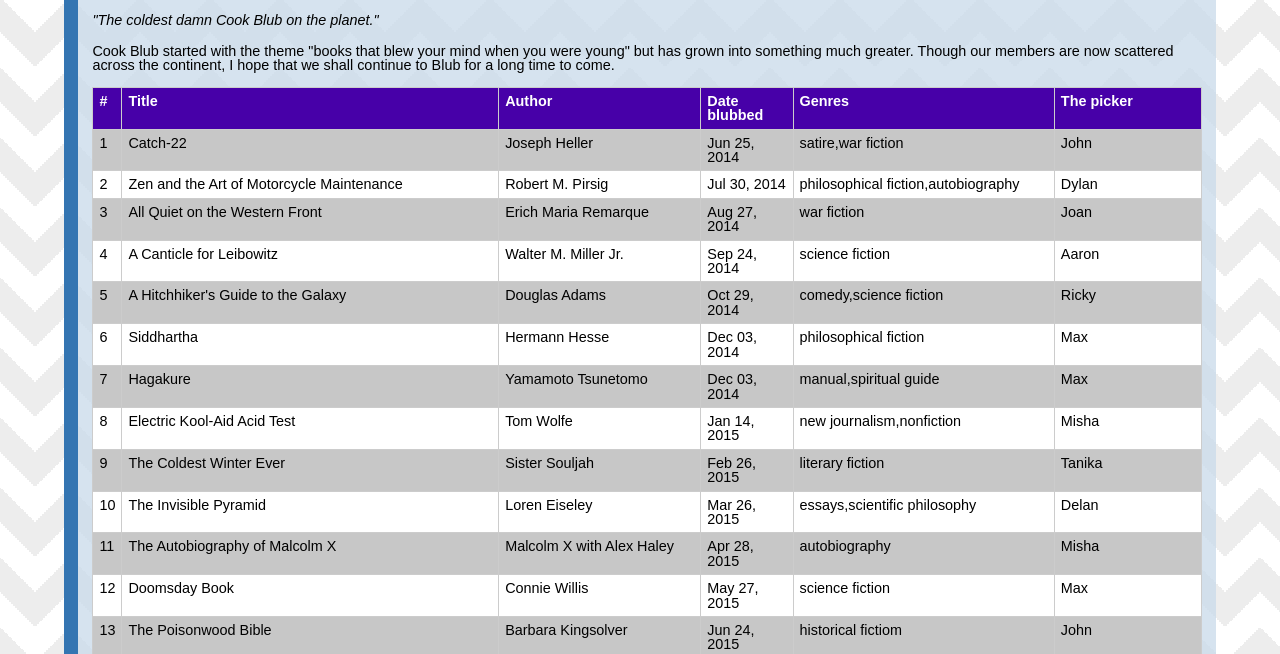
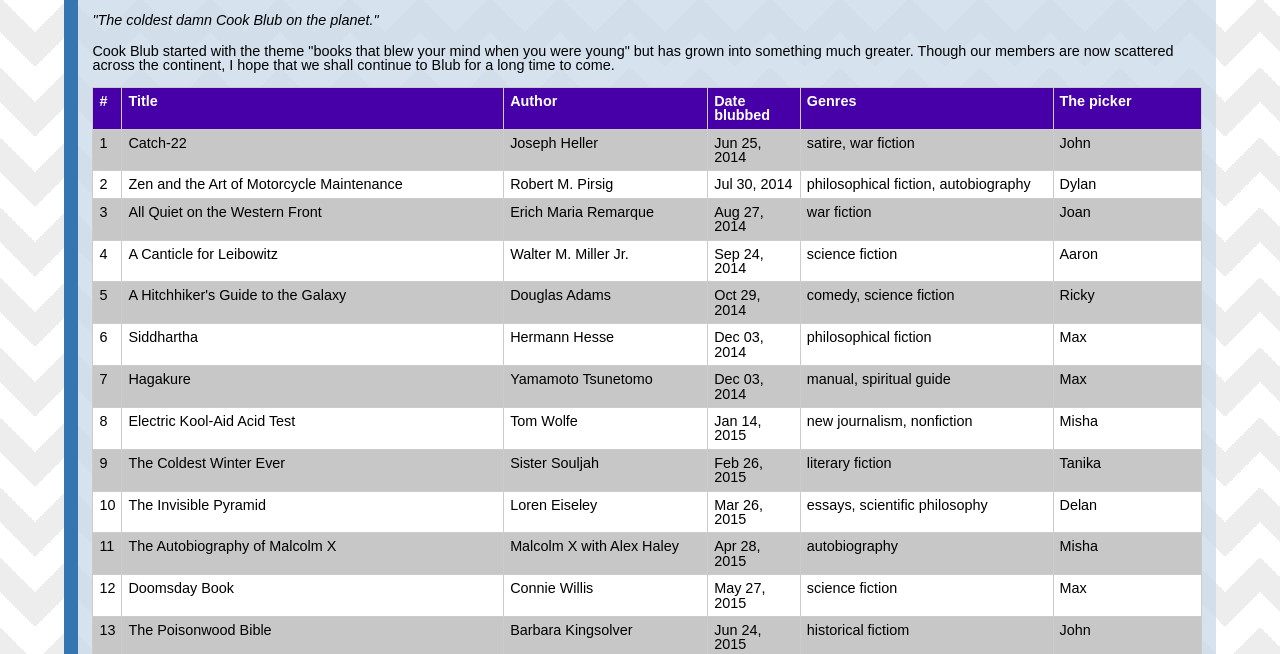
Before and after one commit to jduss4/jessicadussault.com, an Eleventy site: page sidequests/cookblub.njk in a window 1280 px wide. Shown: the part 143-797 px from the top of the page. Built offline with nearby package versions, Linux system fonts and the light colour scheme; Eleventy itself is replaced by a stand-in of ours; files that its build step writes are made by us from their sources.

Commit message:
adds cookblub books, fixes date and genre columns

```diff
--- a/_data/cookblub.yml
+++ b/_data/cookblub.yml
@@ -1,5 +1,5 @@
 - title: Catch-22
-  date: 2014-06-25
+  date: "2014-06-25"
   author: Joseph Heller
   genres:
     - satire
@@ -7,7 +7,7 @@
   picker: John
 
 - title: Zen and the Art of Motorcycle Maintenance
-  date: 2014-07-30
+  date: "2014-07-30"
   author: Robert M. Pirsig
   genres:
     - philosophical fiction
@@ -15,7 +15,7 @@
   picker: Dylan
 
 - title: All Quiet on the Western Front
-  date: 2014-08-27
+  date: "2014-08-27"
   author: Erich Maria Remarque
   genres:
     - war fiction
@@ -23,14 +23,14 @@
   notes: Misha taught people how to play Skat
 
 - title: A Canticle for Leibowitz
-  date: 2014-09-24
+  date: "2014-09-24"
   author: Walter M. Miller Jr.
   genres:
     - science fiction
   picker: Aaron
 
 - title: A Hitchhiker's Guide to the Galaxy
-  date: 2014-10-29
+  date: "2014-10-29"
   author: Douglas Adams
   genres:
     - comedy
@@ -38,14 +38,14 @@
   picker: Ricky
 
 - title: Siddhartha
-  date: 2014-12-03
+  date: "2014-12-03"
   author: Hermann Hesse
   genres:
     - philosophical fiction
   picker: Max
 
 - title: Hagakure
-  date: 2014-12-03
+  date: "2014-12-03"
   author: Yamamoto Tsunetomo
   genres:
     - manual
@@ -53,7 +53,7 @@
   picker: Max
 
 - title: Electric Kool-Aid Acid Test
-  date: 2015-01-14
+  date: "2015-01-14"
   author: Tom Wolfe
   genres:
     - new journalism
@@ -61,14 +61,14 @@
   picker: Misha
 
 - title: The Coldest Winter Ever
-  date: 2015-02-26
+  date: "2015-02-26"
   author: Sister Souljah
   genres:
     - literary fiction
   picker: Tanika
 
 - title: The Invisible Pyramid
-  date: 2015-03-26
+  date: "2015-03-26"
   author: Loren Eiseley
   genres:
     - essays
@@ -76,42 +76,42 @@
   picker: Delan
 
 - title: The Autobiography of Malcolm X
-  date: 2015-04-28
+  date: "2015-04-28"
   author: Malcolm X with Alex Haley
   genres:
     - autobiography
   picker: Misha
 
 - title: Doomsday Book
-  date: 2015-05-27
+  date: "2015-05-27"
   author: Connie Willis
   genres:
     - science fiction
   picker: Max
 
 - title: The Poisonwood Bible
-  date: 2015-06-24
+  date: "2015-06-24"
   author: Barbara Kingsolver
   genres:
     - historical fictiom
   picker: John
 
 - title: King Leopold's Ghost
-  date: 2015-06-24
+  date: "2015-06-24"
   author: Adam Hochschild
   genres:
     - nonfiction
   picker: John
 
 - title: Daughter of Fortune
-  date: 2015-07-29
+  date: "2015-07-29"
   author: Isabel Allende
   genres:
     - historical fiction
   picker: Kena
 
 - title: Starship Troopers
-  date: 2015-07-26
+  date: "2015-07-26"
   author: Robert Heinlein
   genres:
     - war fiction
@@ -120,7 +120,7 @@
   picker: Jess
 
 - title: Bad Feminist
-  date: 2015-09-16
+  date: "2015-09-16"
   author: Roxane Gay
   genres:
     - essays
@@ -129,14 +129,14 @@
   notes: Two parter, second session on 2015-09-03. On 2018-10-04 saw Roxane Gay speak.
 
 - title: Americanah
-  date: 2015-10-28
+  date: "2015-10-28"
   author: Chimamanda Ngozi Adichie
   genres:
     - literary fiction
   picker: Dylan
 
 - title: 1491
-  date: 2015-11-29
+  date: "2015-11-29"
   author: Charles C. Mann
   genres:
     - nonfiction
@@ -144,7 +144,7 @@
   notes: Also watched Smoke Signals. Blubbed in two parts (745.5 at a time), second session on 2015-12-08.
 
 - title: A Wizard of Earthsea
-  date: 2016-01-07
+  date: "2016-01-07"
   author: Ursula K. Le Guin
   genres:
     - fantasy
@@ -152,7 +152,7 @@
   picker: Jess
 
 - title: Homage to Catalonia
-  date: 2016-02-03
+  date: "2016-02-03"
   author: George Orwell
   genres:
     - nonfiction
@@ -160,7 +160,7 @@
   picker: Misha
 
 - title: "Flatland: A Romance of Many Dimensions"
-  date: 2016-03-01
+  date: "2016-03-01"
   author: Edwin Abbott Abbott
   genres:
     - mathematical fiction
@@ -168,7 +168,7 @@
   picker: Max
 
 - title: Flatterland
-  date: 2016-03-01
+  date: "2016-03-01"
   author: Ian Stewart
   genres:
     - mathematical fiction
@@ -176,7 +176,7 @@
   picker: Max
 
 - title: The Fire Next Time
-  date: 2016-04-05
+  date: "2016-04-05"
   author: James Baldwin
   genres:
     - essays
@@ -184,7 +184,7 @@
   picker: John
 
 - title: Between the World and Me
-  date: 2016-05-17
+  date: "2016-05-17"
   author: Ta-Nehisi Coates
   genres:
     - autobiography
@@ -192,7 +192,7 @@
   picker: Dylan
 
 - title: The Monkey Wrench Gang
-  date: 2016-06-14
+  date: "2016-06-14"
   author: Edward Abbey
   genres:
     - environmental fiction
@@ -200,7 +200,7 @@
   picker: Aaron
 
 - title: The Green Boat
-  date: 2016-07-19
+  date: "2016-07-19"
   author: Mary Pipher
   genres:
     - self-help
@@ -208,7 +208,7 @@
   picker: Tanika
 
 - title: The Hundred-Year Walk
-  date: 2016-09-06
+  date: "2016-09-06"
   author: Dawn Anahid MacKeen
   genres:
     - autobiography
@@ -217,7 +217,7 @@
   notes: Dawn MacKeen actually zoomed into our Cook Blub to answer questions and chat with us!
 
 - title: So You've Been Publicly Shamed
-  date: 2016-10-13
+  date: "2016-10-13"
   author: Jon Ronson
   genres:
     - nonfiction
@@ -225,7 +225,7 @@
   picker: Cassey
 
 - title: Good Omens
-  date: 2016-11-17
+  date: "2016-11-17"
   author: Neil Gaiman and Terry Pratchett
   genres:
     - comedy
@@ -233,7 +233,7 @@
   picker: John and Jess
 
 - title: Mothership
-  date: 2017-01-05
+  date: "2017-01-05"
   author: Multiple
   genres:
     - short fiction
@@ -242,7 +242,7 @@
   picker: Misha
 
 - title: The Underground Railroad
-  date: 2017-02-07
+  date: "2017-02-07"
   author: Colson Whitehead
   genres:
     - historical fiction
@@ -250,7 +250,7 @@
   picker: Dylan
 
 - title: The Professor's House
-  date: 2017-03-07
+  date: "2017-03-07"
   author: Willa Cather
   genres:
     - literary fiction
@@ -258,7 +258,7 @@
   notes: Joined by Andy from the Willa Cather Archive
 
 - title: Pale Fire
-  date: 2017-04-11
+  date: "2017-04-11"
   author: Vladimir Nobokov
   genres:
     - experimental fiction???
@@ -266,21 +266,21 @@
   picker: Jeff L
 
 - title: White Trash
-  date: 2017-05-30
+  date: "2017-05-30"
   author: Nancy Isenberg
   genres:
     - nonfiction
   picker: Tanika?
 
 - title: The Fifth Season
-  date: 2017-06-27
+  date: "2017-06-27"
   author: N.K. Jemisin
   genres:
     - science fantasy
   picker: Max
 
 - title: Pym
-  date: 2017-08-03
+  date: "2017-08-03"
   author: Mat Johnson
   genres:
     - uhhhh
@@ -289,7 +289,7 @@
   notes: The coldest damn book club on the planet
 
 - title: The Immense Journey
-  date: 2017-09-07
+  date: "2017-09-07"
   author: Loren Eiseley
   genres:
     - essays
@@ -297,7 +297,7 @@
   picker: Delan
 
 - title: Last Chance to See
-  date: 2017-10-12
+  date: "2017-10-12"
   author: Douglas Adams and Mark Carwardine
   genres:
     - wildlife documentary
@@ -305,7 +305,7 @@
   picker: Steph
 
 - title: The Poisoner's Handbook
-  date: 2017-11-14
+  date: "2017-11-14"
   author: Deborah Blum
   genres:
     - popular science
@@ -313,7 +313,7 @@
   picker: Jess
 
 - title: Weapons of Math Destruction
-  date: 2017-12-12
+  date: "2017-12-12"
   author: Cathy O'Neil
   genres:
     - mathematics
@@ -321,7 +321,7 @@
   picker: John
 
 - title: One Hundred Years of Solitude
-  date: 2018-01-23
+  date: "2018-01-23"
   author: Gabriel García Márquez
   genres:
     - magical realism
@@ -329,7 +329,7 @@
   picker: Kena
 
 - title: The Misanthrope
-  date: 2018-02-06
+  date: "2018-02-06"
   author: Molière
   genres:
     - social commentary
@@ -337,7 +337,7 @@
   picker: Max
 
 - title: Independent People
-  date: 2018-03-29
+  date: "2018-03-29"
   author: Halldór Laxness
   genres:
     - epic
@@ -345,7 +345,7 @@
   picker: Jeff L
 
 - title: A Room with a View
-  date: 2018-04-24
+  date: "2018-04-24"
   author: E. M. Forster
   genres:
     - romance
@@ -353,7 +353,7 @@
   picker: Chanté
 
 - title: Lincoln in the Bardo
-  date: 2018-05-30
+  date: "2018-05-30"
   author: George Sanders
   genres:
     - magical realism
@@ -361,56 +361,56 @@
   picker: Dylan
 
 - title: "Evicted: Poverty and Profit in the American City"
-  date: 2018-06-26
+  date: "2018-06-26"
   author: Matthew Desmond
   genres:
     - nonfiction
   picker: Cassey
 
 - title: The Mars Room
-  date: 2018-08-07
+  date: "2018-08-07"
   author: Rachel Kushner
   genres:
     - fiction
   picker: Jeff M
 
 - title: Peter Pan
-  date: 2018-09-04
+  date: "2018-09-04"
   author: J. M. Barrie
   genres:
     - fantasy
   picker: Misha
 
 - title: Welcome to Your Authentic Indian Experience
-  date: 2018-10-23
+  date: "2018-10-23"
   author: Rebecca Roanhorse
   genres:
     - short story
   picker: Jess
 
 - title: Super Indian vol 1
-  date: 2018-10-23
+  date: "2018-10-23"
   author: Arigon Starr
   genres:
     - comics
   picker: Jess
 
 - title: The Power
-  date: 2018-12-04
+  date: "2018-12-04"
   author: Naomi Alderman
   genres:
     - science fiction
   picker: John
 
 - title: Salvage the Bones
-  date: 2019-01-19
+  date: "2019-01-19"
   author: Jesmyn Ward
   genres:
     - literary fiction
   picker: Elizabeth
 
 - title: Less
-  date: 2019-02-26
+  date: "2019-02-26"
   author: Andrew Sean Greer
   genres:
     - satire
@@ -418,7 +418,7 @@
   picker: Dylan
 
 - title: This Blessed Earth
-  date: 2019-04-01
+  date: "2019-04-01"
   author: Ted Genoways
   genres:
     - nonfiction
@@ -426,7 +426,7 @@
   picker: Pete R
 
 - title: Keith County Journal
-  date: 2019-05-13
+  date: "2019-05-13"
   author: John Janovy
   genres:
     - essays
@@ -434,7 +434,7 @@
   picker: Kena
 
 - title: Trail of Lightning
-  date: 2019-06-25
+  date: "2019-06-25"
   author: Rebecca Roanhorse
   genres:
     - speculative fiction
@@ -442,28 +442,28 @@
   picker: Max
 
 - title: Kindred
-  date: 2019-07-22
+  date: "2019-07-22"
   author: Octavia E. Butler
   genres:
     - science fiction
   picker: Misha?
 
 - title: Catseye
-  date: 2019-09-10
+  date: "2019-09-10"
   author: Andre Norton
   genres:
     - science fiction
   picker: Steph
 
 - title: American War
-  date: 2019-10-29
+  date: "2019-10-29"
   author: Omar El Akkad
   genres:
     - science fiction
   picker: Cassey
 
 - title: One of Ours
-  date: 2019-12-12
+  date: "2019-12-12"
   author: Willa Cather
   genres:
     - historical fiction
@@ -471,21 +471,21 @@
   picker: Jess? Or Kena? Or Dylan?
 
 - title: "Trick Mirror: Reflections on Self Delusion"
-  date: 2020-01-28
+  date: "2020-01-28"
   author: Jia Tolentino
   genres:
     - essays
   picker: Elizabeth
 
 - title: Watership Down
-  date: 2020-03-10
+  date: "2020-03-10"
   author: Richard Adams
   genres:
     - fantasy
   picker: Kena
 
 - title: "Sapiens: A Brief History of Humankind"
-  date: 2020-05-25
+  date: "2020-05-25"
   author: Yuval Noah Harari
   genres:
     - history
@@ -493,14 +493,14 @@
   picker: Dylan
 
 - title: Long Way to a Small Angry Planet
-  date: 2020-06-25
+  date: "2020-06-25"
   author: Becky Chambers
   genres:
     - science fiction
   picker: Max
 
 - title: Why Fish Don't Exist
-  date: 2020-07-30
+  date: "2020-07-30"
   author: Lulu Miller
   genres:
     - memoir
@@ -508,14 +508,14 @@
   picker: Cassey
 
 - title: The Hundred Thousand Kingdoms
-  date: 2020-09-10
+  date: "2020-09-10"
   author: N.K. Jemisin
   genres:
     - fantasy
   picker: Jess
 
 - title: Persepolis
-  date: 2020-10-12
+  date: "2020-10-12"
   author: Marjane Satrapi
   genres:
     - graphic novel
@@ -523,7 +523,7 @@
   picker: Elizabeth
 
 - title: The House of the Spirits
-  date: 2020-12-08
+  date: "2020-12-08"
   author: Isabel Allende
   genres:
     - magical realism
@@ -531,7 +531,7 @@
   picker: Kena
 
 - title: A Memory Called Empire
-  date: 2021-02-02
+  date: "2021-02-02"
   author: Arkady Martine
   genres:
     - science fiction
@@ -539,42 +539,42 @@
   notes: Event planned for 2021-01-26 was canceled
 
 - title: Song of Solomon
-  date: 2021-03-17
+  date: "2021-03-17"
   author: Toni Morrison
   genres:
     - literary fiction
   picker: Dylan
 
 - title: It Came From Something Awful
-  date: 2021-05-04
+  date: "2021-05-04"
   author: Dale Beran
   genres:
     - nonfiction
   picker: Max
 
 - title: The Once and Future Witches
-  date: 2021-06-22
+  date: "2021-06-22"
   author: Alix E. Harrow
   genres:
     - fantasy
   picker: Cassey
 
 - title: Rivers of London
-  date: 2021-07-29
+  date: "2021-07-29"
   author: Ben Aaronovitch
   genres:
     - fantasy
   picker: Jess
 
 - title: The Dud Avocado
-  date: 2021-08-31
+  date: "2021-08-31"
   author: Elaine Dundy
   genres:
     - autobiographicalish
   picker: Elizabeth
 
 - title: Howl's Moving Castle
-  date: 2021-10-19
+  date: "2021-10-19"
   author: Diana Wynne Jones
   genres:
     - fantasy
@@ -582,7 +582,7 @@
   notes: Also watched the movie!
 
 - title: Salt Fat Acid Heat
-  date: 2021-12-05
+  date: "2021-12-05"
   author: Samin Nosrat
   genres:
     - cookbook
@@ -590,28 +590,28 @@
   picker: Max
 
 - title: Parable of the Sower
-  date: 2022-02-08
+  date: "2022-02-08"
   author: Octavia E. Butler
   genres:
     - science fiction
   picker: Jess
 
 - title: Sailing Alone Around the Room
-  date: 2022-04-26
+  date: "2022-04-26"
   author: Joshua Slocum
   genres:
     - poetry
   picker: Elizabeth
 
 - title: "Let's Get Physical: How Women Discovered Exercise and Reshaped the World"
-  date: 2022-07-05
+  date: "2022-07-05"
   author: Danielle Friedman
   genres:
     - nonfiction
   picker: Cassey
 
 - title: Spirit of the Harvest
-  date: 2022-08-30
+  date: "2022-08-30"
   author: Beverly Cox and Martin Jacobs
   genres:
     - cookbook
@@ -619,7 +619,7 @@
   picker: Kena
 
 - title: The Actual Star
-  date: 2022-11-01
+  date: "2022-11-01"
   author: Monica Byrne
   genres:
     - speculative fiction
@@ -627,28 +627,28 @@
   picker: John
 
 - title: Termination Shock
-  date: 2022-12-27
+  date: "2022-12-27"
   author: Neil Stephenson
   genres:
     - science fiction
   picker: Max
 
 - title: An Indigenous People's History of the United States
-  date: 2023-01-31
+  date: "2023-01-31"
   author: Roxanne Dunbar-Ortiz
   genres:
     - nonfiction
   picker: Jessica
 
 - title: Jakob von Gunten, Ein Tagebuch
-  date: 2023-04-25
+  date: "2023-04-25"
   author: Robert Walser
   genres:
     - fictional soliloquy
   picker: Elizabeth
 
 - title: Killers of a Certain Age
-  date: 2023-06-08
+  date: "2023-06-08"
   author: Deanna Raybourn
   genres:
     - mystery
@@ -656,7 +656,7 @@
   picker: Cassey
 
 - title: Dirk Gently's Holistic Detective Agency
-  date: 2023-07-00
+  date: "2023-07-18"
   author: Douglas Adams
   genres:
     - science fiction
@@ -664,7 +664,7 @@
   picker: Kena
 
 - title: Down and Out in the Magic Kingdom
-  date: 2023-08-00
+  date: "2023-08-22"
   author: Cory Doctorow
   genres:
     - science fiction
@@ -672,7 +672,7 @@
   picker: Karin
 
 - title: Kalpa Imperial
-  date: 2023-09-25
+  date: "2023-09-25"
   author: Angélica Gorodischer
   genres:
     - fantasy
@@ -680,9 +680,16 @@
   picker: Jessica
 
 - title: Here in the Night
-  date: 2023-11-09
+  date: "2023-11-09"
   author: Rebecca Turkewitz
   genres:
     - horror
     - short stories
   picker: Elizabeth
+
+- title: The Unstoppable Bridget Bloom
+  date: "2023-12-01"
+  author: Allison L. Bitz
+  genres:
+    - young adult
+  picker: Cassey
--- a/sidequests/cookblub.njk
+++ b/sidequests/cookblub.njk
@@ -24,7 +24,7 @@ Cook Blub started with the theme "books that blew your mind when you were young"
       <td>{{ book.title }}</td>
       <td>{{ book.author }}</td>
       <td>{{ book.date | formatDate("MMM DD, YYYY") }}</td>
-      <td>{{ book.genres }}</td>
+      <td>{{ book.genres | join(", ") }}</td>
       <td>{{ book.picker }}</td>
     </tr>
   {% endfor %}
```
